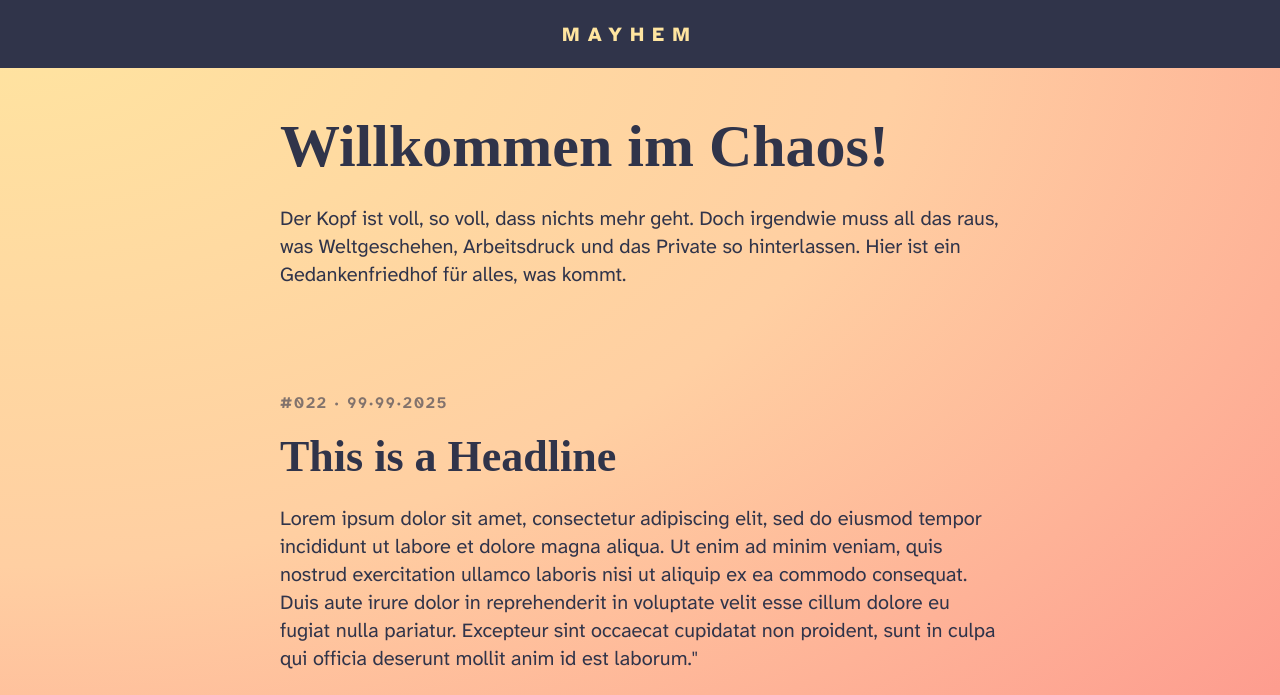
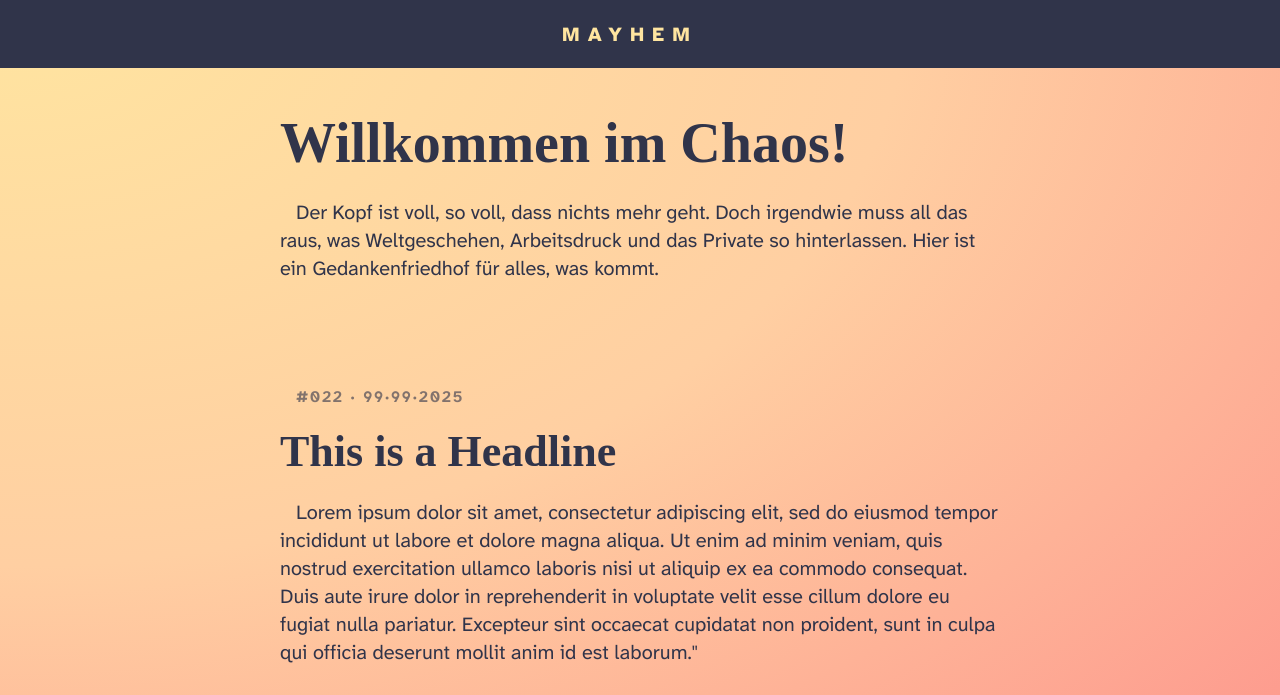
Before and after one commit to thisismayhem/thisismayhem.github.io, a plain HTML site: page index.html in a window 1280 px wide. Shown: the top 695 px of the page. Drawn offline with Linux system fonts and the light colour scheme; a web font is replaced by a local one.

Commit message:
Aktualisieren von style.css

```diff
--- a/style.css
+++ b/style.css
@@ -38,6 +38,7 @@ p {
 	font-size: 1.25rem;
 	margin: 0;
 	padding-bottom: 0.5rem;
+ text-indent: 1rem;
 }
 
 a{
@@ -50,7 +51,7 @@ a:hover {
 
 h1{
 	font-family: 'YoungSerif-Regular', serif;
-	font-size: 3.75rem;
+	font-size: 3.5rem;
 	margin-top: 0.25rem;
 	margin-bottom: 1rem;
 }
```
